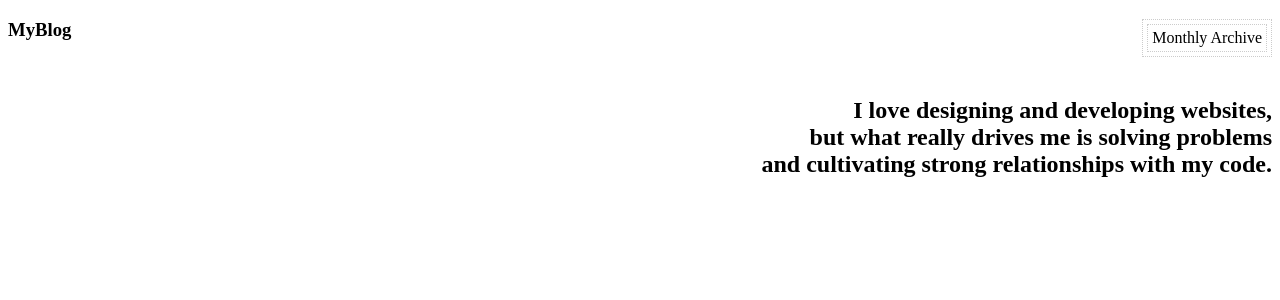
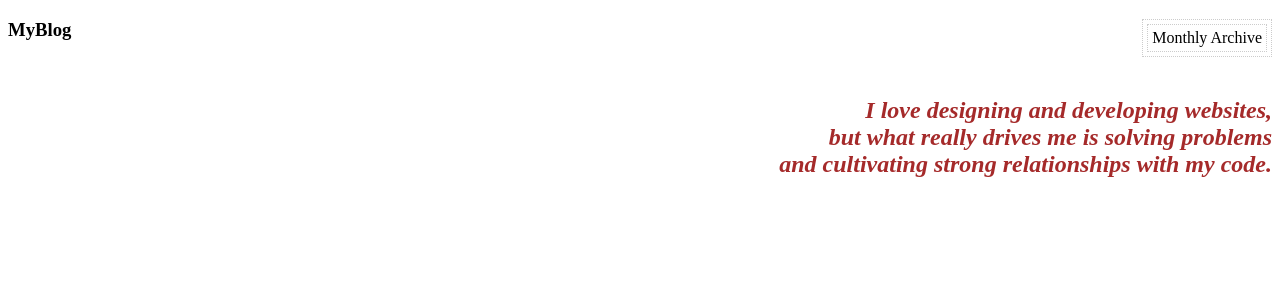
Before and after one commit to yashwanthbabu/Django-BlogAsh, a Django app: template blog/templates/blog/list.html in a window 1280 px wide. Shown: the top 300 px of the page. Run offline with Django 3.2, Linux system fonts and the light colour scheme; the template is opened without the code that fills it: values that come from a table or form of the project are taken from there, others are empty; data comes from the database, SQL or seed files in the repository; parts of the project's set-up code (start-up, migrations or seed data) failed here and were passed over.

Commit message:
Added css

```diff
--- a/blog/templates/blog/base.html
+++ b/blog/templates/blog/base.html
@@ -2,7 +2,19 @@
 <!DOCTYPE html PUBLIC "-//W3C//DTD XHTML 1.0 Transitional//EN"
     "http://www.w3.org/TR/xhtml1/DTD/xhtml1-transitional.dtd">
 <html xmlns="http://www.w3.org/1999/xhtml" xml:lang="en" lang="en">
-<head> <title>{% block title %}Welcome to MyBlog{% endblock %}</title> </head>
+<head> <title>{% block title %}Welcome to MyBlog{% endblock %}</title>
+	<style>
+		h2.message{
+			font-style: italic;
+			color: brown;
+		 	}
+		h2{
+			font-style: italic;
+			color: green;
+		}
+
+		</style>
+</head>
 
 <body>
     <div id="sidebar"> {% block sidebar %} {% endblock %} </div>
```
